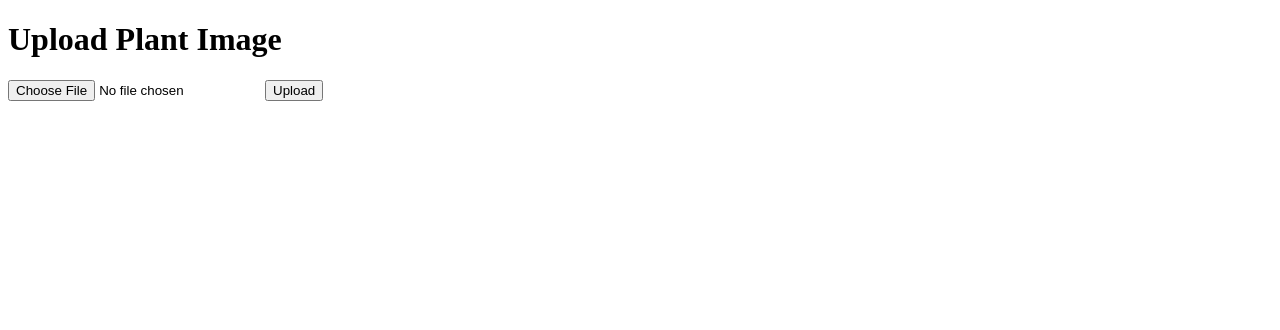
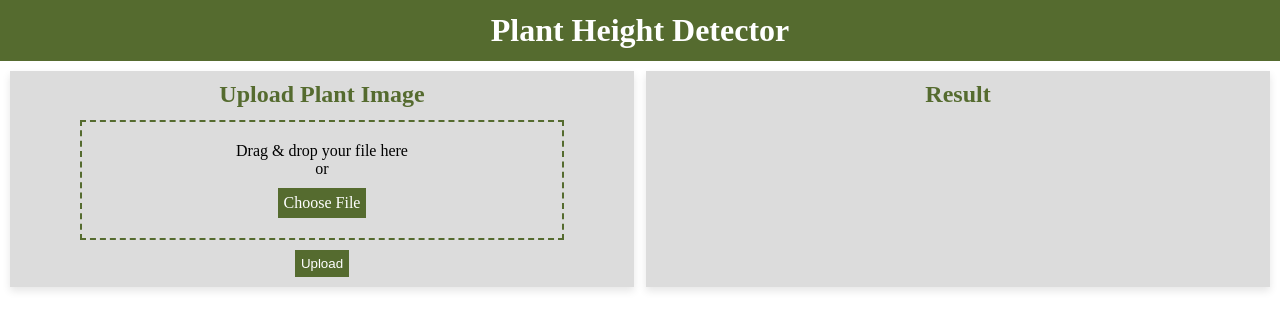
Before and after one commit to VinaRiqqaK07/plant-height, a Flask app: template templates/index.html in a window 1280 px wide. Shown: the top 330 px of the page. Run offline with Flask 3, Linux system fonts and the light colour scheme; the template is opened without the code that fills it, so the values that code supplies are empty.

Commit message:
feat: add styling

```diff
--- /dev/null
+++ b/style/style.css
@@ -0,0 +1,76 @@
+* {
+    padding: 0;
+    margin: 0;
+    box-sizing: border-box;
+}
+
+.web-title{
+    display: flex;
+    background-color : #556B2F;
+    padding: 12px;
+    justify-content: center;
+    color: white;
+}
+
+.web-content{
+    display: flex;
+    gap: 6px;
+    justify-content: center;
+    gap: 12px;
+    padding: 10px;
+}
+
+.input-image, .image-result{
+    display: flex;
+    flex-direction: column;
+    box-shadow: 0px 4px 8px rgba(0, 0, 0, 0.1);
+    width: 100%;
+    padding: 10px;
+    gap: 12px;
+    align-items: center;
+    background-color: #DCDCDC;
+}
+
+.upload-form{
+    display: flex;
+    flex-direction: column;
+    align-items: center;
+    width: 100%;
+}
+
+.sub-title{
+    color: #556b2f;
+}
+
+.drop-zone {
+    border: 2px dashed #556B2F;
+    padding: 20px;
+    text-align: center;
+    cursor: pointer;
+    width: 80%;
+}
+
+.drop-zone.dragover {
+    display: flex;
+    flex-direction: column;
+    background-color: rgba(85, 107, 47, 0.1);
+    width: 80%;
+    padding: 20px;
+}
+
+.chooseFile-button, .upload-button{
+    background-color: #556B2F;
+    color: white;
+    border: none;
+    padding: 6px;
+    cursor: pointer;
+    margin-top: 10px;
+}
+
+.chooseFile-button{
+    display: inline-block;
+}
+
+.chooseFile-button:hover, .upload-button:hover {
+    background-color: #6B8E23;
+}
--- a/templates/index.html
+++ b/templates/index.html
@@ -2,16 +2,32 @@
 <html lang="en">
 <head>
     <meta charset="UTF-8">
-    <title>Upload Plant Image</title>
+    <link rel="stylesheet" href="../style/style.css">
+    <title>Plant Height Detector</title>
 </head>
 <body>
-    <h1>Upload Plant Image</h1>
-    <form id="uploadForm">
-        <input type="file" id="imageInput" name="image" accept="image/*" required>
-        <button type="submit">Upload</button>
-    </form>
-    <div id="result"></div>
-    <img id="annotatedImage" src="" alt="Annotated Image" style="display:none;"/>
+    <header class="web-title">
+        <h1>Plant Height Detector</h1>
+    </header>
+    <main class="web-content">
+        <div class="input-image">
+            <h2 class="sub-title">Upload Plant Image</h2>
+            <form id="uploadForm" class="upload-form">
+                <div id="dropZone" class="drop-zone">
+                    <p>Drag & drop your file here <br/>or</p>
+                    <label for="imageInput" class="chooseFile-button">Choose File</label>
+                    <input type="file" id="imageInput" name="image" accept="image/*" style="display: none;" required>
+                </div>
+                <div id="fileName" style="display:none;"></div>
+                <button type="submit" id="uploadButton" class="upload-button">Upload</button>
+            </form>
+        </div>
+        <div class="image-result">
+            <h2 class="sub-title">Result</h2>
+            <div id="result"></div>
+            <img id="annotatedImage" src="" alt="Annotated Image" style="display:none;">
+        </div>
+    </main>
 
     <script>
         document.getElementById('uploadForm').addEventListener('submit', async (e) => {
@@ -47,6 +63,13 @@
                 document.getElementById('result').innerText = `Error: ${error.message}`;
             }
         });
+
+        document.getElementById('imageInput').addEventListener('change', function() {
+            const fileName = document.getElementById('imageInput').files[0].name;
+            document.getElementById('fileName').innerText = `Selected File: ${fileName}`;
+            document.getElementById('fileName').style.display = 'block';
+        });
+
     </script>
 </body>
 </html>
```
